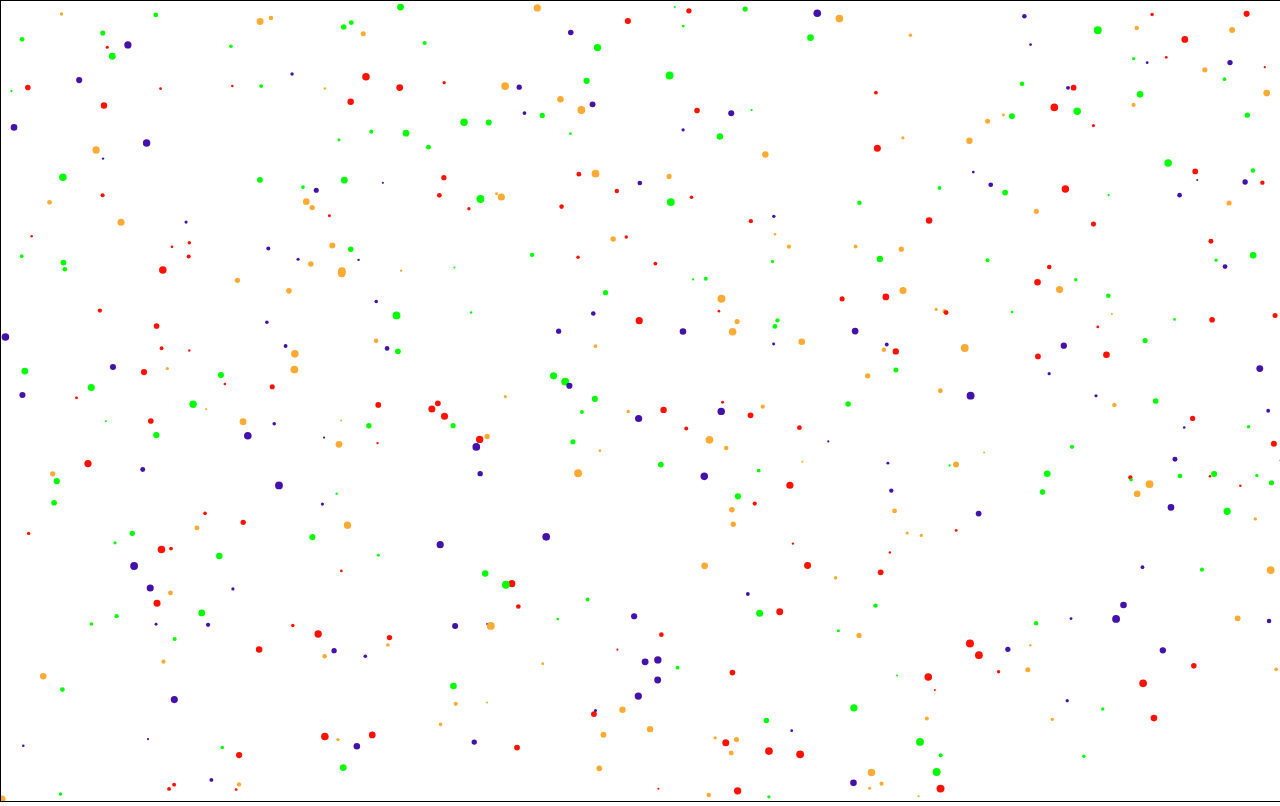
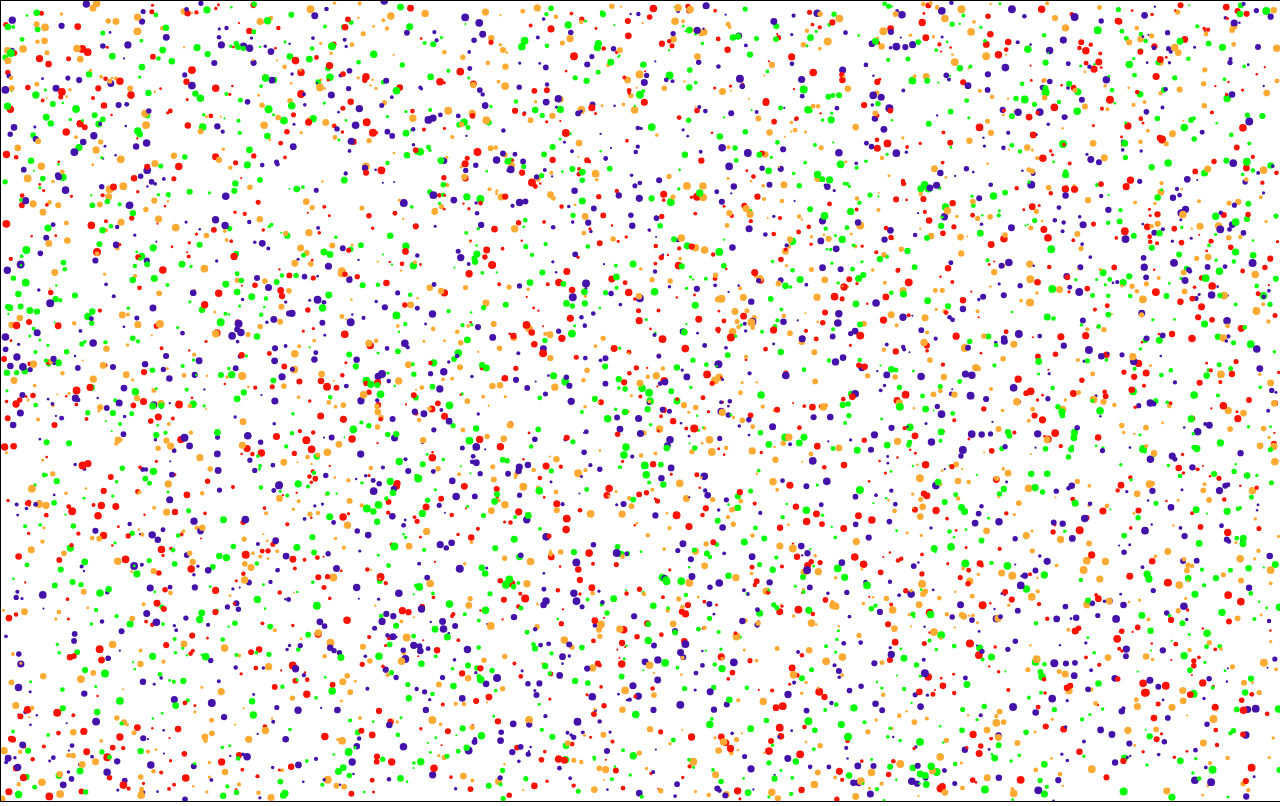
Before and after one commit to LevinKipkemboi/canvas-basics, a plain HTML site: page index.html in a window 1280 px wide. Drawn offline with Linux system fonts and the light colour scheme.

Commit message:
chris 5500circles

```diff
--- a/canvas.js
+++ b/canvas.js
@@ -115,7 +115,7 @@ function Circle(x, y, dx, dy, radius) {
 
 function init(){
 
-    for (var i = 0; i < 500; i++){
+    for (var i = 0; i < 5500; i++){
         var x =Math.random() *  (innerWidth - radius * 2) +radius;
         var y =Math.random() *  (innerHeight - radius * 2) +radius;
         var dx =(Math.random() -0.5)* 5;
--- a/index.html
+++ b/index.html
@@ -4,7 +4,7 @@
     <meta charset="UTF-8">
     <meta http-equiv="X-UA-Compatible" content="IE=edge">
     <meta name="viewport" content="width=device-width, initial-scale=1.0">
-    <title>Canvas</title>
+    <title>Chris | Canvas</title>
     <link rel="stylesheet" href="style.css">
 </head>
 <body>
```
